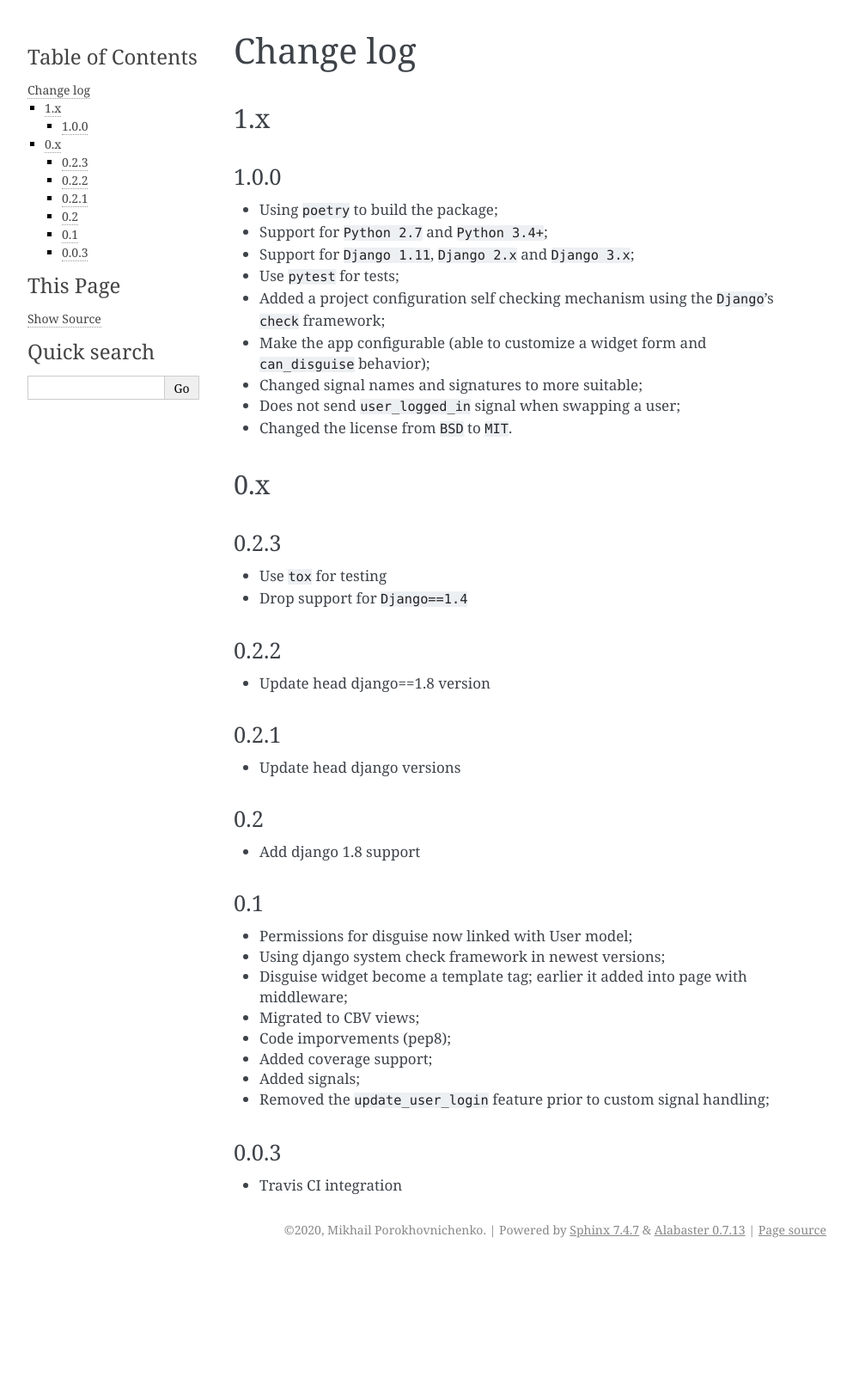
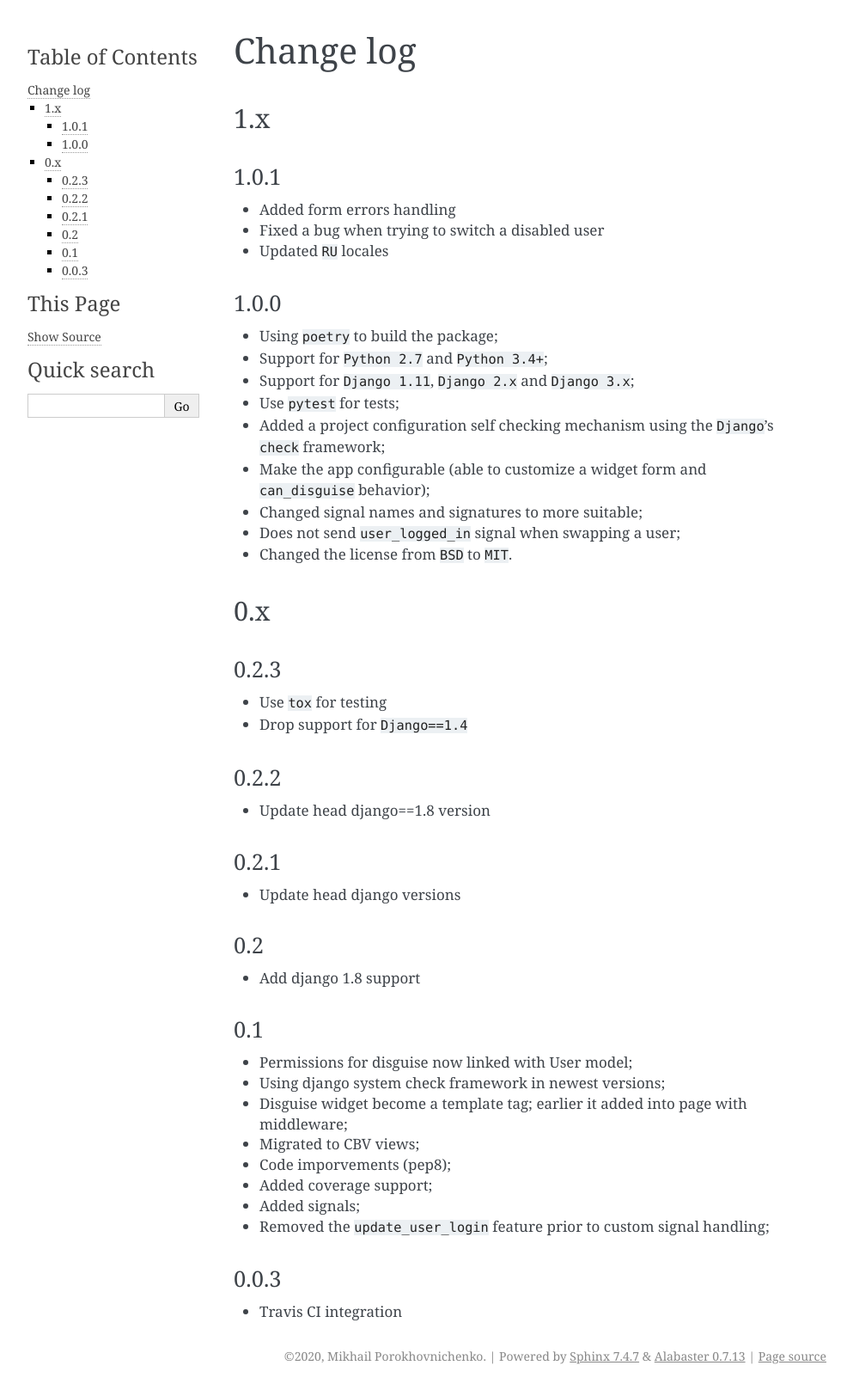
Before and after one commit to marazmiki/django-disguise, a Sphinx documentation site: the page built from docs/source/changelog.rst, in a window 1280 px wide. Shown: the whole page at 86% size, without its empty margins (148-1141 px from the left). Built offline with Sphinx 7.4.7, drawn with Linux system fonts in a browser that asks for light colours; before the commit the page ends 1470 px from its top, so only the background shows below that.

Commit message:
Going release 1.0.1

```diff
--- a/disguise/__init__.py
+++ b/disguise/__init__.py
@@ -1,2 +1,2 @@
 default_app_config = 'disguise.apps.DisguiseConfig'
-__version__ = '1.0.0'
+__version__ = '1.0.1'
--- a/docs/source/changelog.rst
+++ b/docs/source/changelog.rst
@@ -3,6 +3,13 @@ Change log
 
 1.x
 ---
+
+1.0.1
+~~~~~
+
+* Added form errors handling
+* Fixed a bug when trying to switch a disabled user
+* Updated ``RU`` locales
 
 1.0.0
 ~~~~~
--- a/pyproject.toml
+++ b/pyproject.toml
@@ -1,6 +1,6 @@
 [tool.poetry]
 name = "django-disguise"
-version = "1.0"
+version = "1.0.1"
 description = ""
 readme = "README.rst"
 authors = ["Mikhail Porokhovnichenko <marazmiki@gmail.com>"]
```
